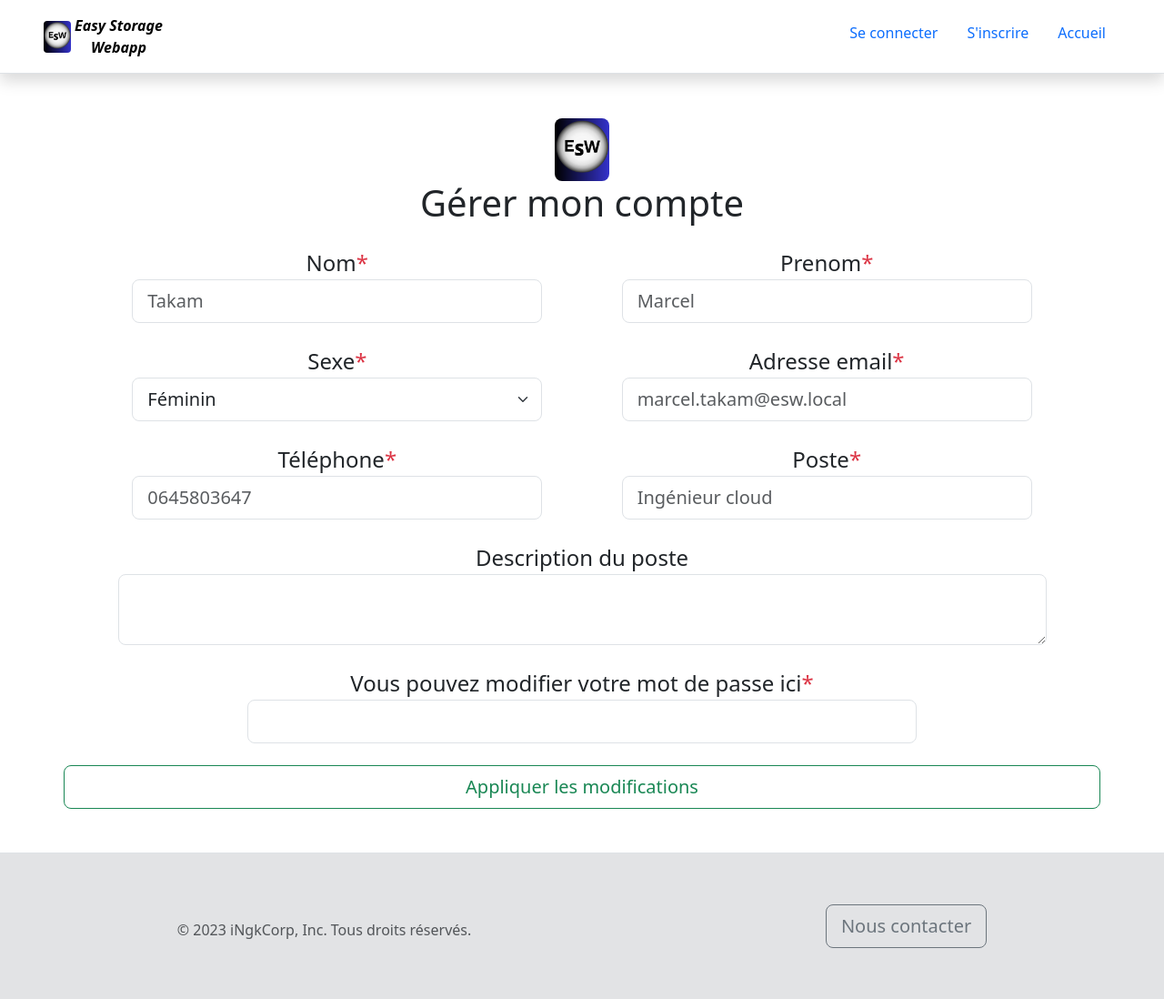
After one commit to iNgk42/esw_app, a Flask app: template templates/gerer_mon_compte.html in a window 1280 px wide. The commit adds this page. Shown: the whole page at 91% size. Run offline with Flask 3, Linux system fonts and the light colour scheme; the template is opened without the code that fills it, so the values that code supplies are empty.

Commit message:
added account management feature (front and back)

```diff
--- a/app.py
+++ b/app.py
@@ -30,14 +30,23 @@ def verification_connexion():
         return render_template('connexion_failed.html', state=connection_button_state,
                                                         home_button_state=home_button_state)
     else:
-        return redirect('/comptes/' + user_account["pers_email"] + "/" + user_account["pers_nom"])
+        return redirect('/comptes/' + str(user_account["pers_id"]) + "/" + user_account["pers_nom"])
 
-@app.route("/comptes/<email>/<nom>")
-def affichage_compte(email, nom):
+@app.route("/comptes/<id>/<nom>")
+def affichage_compte(id, nom):
     connection_button_state = "visually-hidden"
     home_button_state = ""
-    user_account = load_user_account_from_db(email)
+    user_account = load_user_account_from_db(id)
     return render_template('compte_utilisateur.html', state=connection_button_state,
+                                               home_button_state=home_button_state,
+                                               user_account=user_account)
+
+@app.route("/comptes/<id>/<nom>/gerer-mon-compte")
+def gerer_compte(id, nom):
+    connection_button_state = "visually-hidden"
+    home_button_state = ""
+    user_account = load_user_account_from_db(id)
+    return render_template('gerer_mon_compte.html', state=connection_button_state,
                                                home_button_state=home_button_state,
                                                user_account=user_account)
 
@@ -59,6 +68,17 @@ def confirmation_inscription():
                                                     new_user=new_user,
                                                     verif=verif)
 
+@app.route("/comptes/<id>/<nom>/gerer-mon-compte/modifier", methods=['post'])
+def confirmation_modification_compte(id, nom):
+    connection_button_state = "visually-hidden"
+    home_button_state = ""
+    user_edits = request.form
+    verif = edit_user_account(user_edits, id)
+    return render_template('validation_modification.html', state=connection_button_state,
+                                                    home_button_state=home_button_state,
+                                                    user_edits=user_edits,
+                                                    verif=verif,
+                                                    id=id)
 
 # Exécution de l'application
 if __name__ == '__main__':
--- /dev/null
+++ b/templates/gerer_mon_compte.html
@@ -0,0 +1,88 @@
+<!DOCTYPE html>
+<!-- <></> -->
+
+<html>
+
+  <head>
+    {% include 'bootstrap.html' %}
+
+    <title>Gestion de compte</title>
+  </head>
+
+  <body>
+    {% include 'header.html' %}
+
+    <div class="container text-center">
+
+      <div class="mb-4">
+        <img src="/static/images/logo.png" alt="Logo" width="60" height="auto" class="rounded-3">
+        <h1>Gérer mon compte</h1>
+      </div>
+
+      <form action="/comptes/{{ user_account['pers_id'] }}/{{ user_account['pers_nom'] }}/gerer-mon-compte/modifier" method="post" class="needs-validation">
+        <div class="row justify-content-evenly">
+            <div class="mb-4 col-5">
+                <label for="" class="form-label fs-4 fw-normal mb-0">Nom<span class="text-danger">*</span></label><br>
+                <input type="text" required name="nom" id="" placeholder="Takam" class="form-control form-control-lg" value="{{ user_account['pers_nom'] }}">
+                <div class="invalid-feedback">Veuillez entrer votre nom</div>
+            </div>
+
+            <div class="mb-4 col-5">
+                <label for="" class="form-label fs-4 fw-normal mb-0">Prenom<span class="text-danger">*</span></label><br>
+                <input type="text" required name="prenom" id="" placeholder="Marcel" class="form-control form-control-lg" value="{{ user_account['pers_prenom'] }}">
+                <div class="invalid-feedback">Veuillez entrer votre prénom</div>
+            </div>
+
+            <div class="mb-4 col-5">
+                <label for="" class="form-label fs-4 fw-normal mb-0">Sexe<span class="text-danger">*</span></label><br>
+                <select class="form-select form-select-lg" name="sexe" required>
+                      {% if user_account['pers_sexe'] == 'M' %}
+                      <option value="F">Féminin</option>
+                      <option value="M" selected>Masculin</option>
+                      {% else %}
+                      <option value="F" selected>Féminin</option>
+                      <option value="M">Masculin</option>
+                      {% endif %}
+                </select>
+                <div class="invalid-feedback">Veuillez sélectionner votre sexe</div>
+            </div>
+
+            <div class="mb-4 col-5">
+                <label for="" class="form-label fs-4 fw-normal mb-0">Adresse email<span class="text-danger">*</span></label><br>
+                <input type="email" required name="email" id="" placeholder="marcel.takam@esw.local" class="form-control form-control-lg" value="{{ user_account['pers_email'] }}">
+                <div class="invalid-feedback">Veuillez Entrer votre adresse email</div>
+            </div>
+
+            <div class="mb-4 col-5">
+                <label for="" class="form-label fs-4 fw-normal mb-0">Téléphone<span class="text-danger">*</span></label><br>
+                <input type="tel" required name="telephone" id="" placeholder="0645803647" class="form-control form-control-lg" value="{{ user_account['pers_telephone'] }}">
+                <div class="invalid-feedback">Veuillez Entrer votre numéro de téléphone</div>
+            </div>
+
+            <div class="mb-4 col-5">
+                <label for="" class="form-label fs-4 fw-normal mb-0">Poste<span class="text-danger">*</span></label><br>
+                <input type="text" required name="poste" id="" placeholder="Ingénieur cloud" class="form-control form-control-lg" value="{{ user_account['pers_poste'] }}">
+                <div class="invalid-feedback">Veuillez Entrer le poste que vous occupez</div>
+            </div>
+
+            <div class="mb-4 col-11">
+                <label for="" class="form-label fs-4 fw-normal mb-0">Description du poste</label><br>
+                <textarea name="description_poste" id="" rows="2" class="form-control form-control-lg" value="{{ user_account['pers_descriptionposte'] }}"></textarea>
+            </div>
+
+            <div class="mb-4 col-8">
+                <label for="" class="form-label fs-4 fw-normal mb-0">Vous pouvez modifier votre mot de passe ici<span class="text-danger">*</span></label>
+                <input type="password" required name="mot_de_passe" id="" class="form-control form-control-lg" value="{{ user_account['pers_mdp'] }}">
+                <div class="invalid-feedback">Vous pouvez modifier votre mot de passe ici</div>
+            </div>
+
+            <input type="submit" class="btn btn-outline-success btn-lg" value="Appliquer les modifications">
+        </div>
+      </form>
+
+    </div>
+
+    {% include 'footer.html' %}
+  </body>
+
+</html>
```
Also changed, not shown: database.py (+81 -7 lines), templates/compte_utilisateur.html (+10 -10 lines), templates/connexion.html (+7 -4 lines), templates/validation_modification.html (added, +52 -0 lines).
